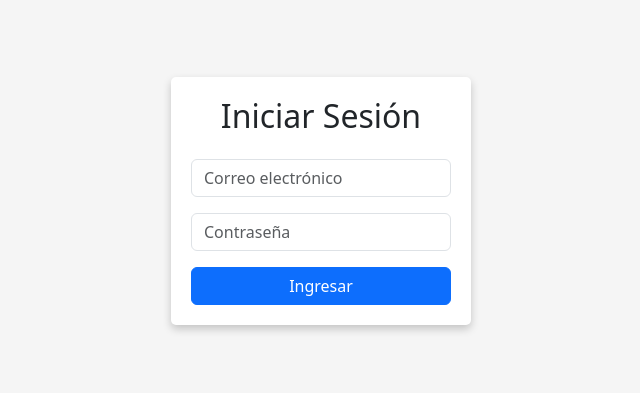
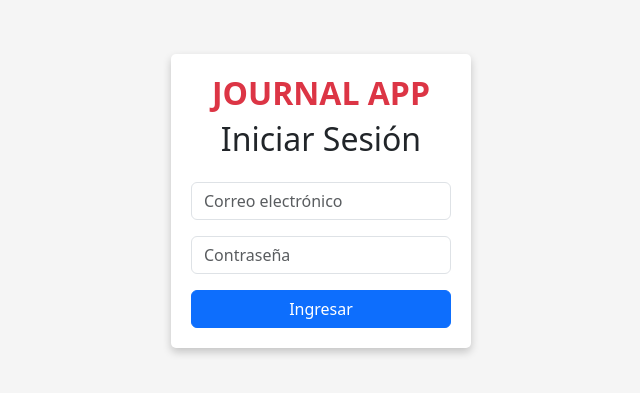
Before and after one commit to MiguelAngelTG7/Journalclient, a React (Vite) app: page / in a window 1280 px wide. Shown: the part 199-592 px from the top of the page, without its empty margins (319-959 px from the left). Built offline with nearby package versions, Linux system fonts and the light colour scheme; no server answers.

Commit message:
agregado titulo en login form

```diff
--- a/src/App.jsx
+++ b/src/App.jsx
@@ -121,6 +121,7 @@ const App = () => {
       ) : (
         <div className="login-container text-center" style={{ minHeight: "100vh", display: "flex", justifyContent: "center", alignItems: "center", backgroundColor: "#f5f5f5" }}>
           <form onSubmit={handleLogin} style={{ width: "300px", padding: "20px", background: "white", borderRadius: "5px", boxShadow: "0 4px 8px rgba(0,0,0,0.2)" }}>
+            <h2 className="mb-8 text-danger text-center fw-bold text-uppercase">Journal App</h2>
             <h2 className="mb-4">Iniciar Sesión</h2>
             <div className="mb-3">
               <input type="email" className="form-control" placeholder="Correo electrónico" value={email} onChange={(e) => setEmail(e.target.value)} required />
```
